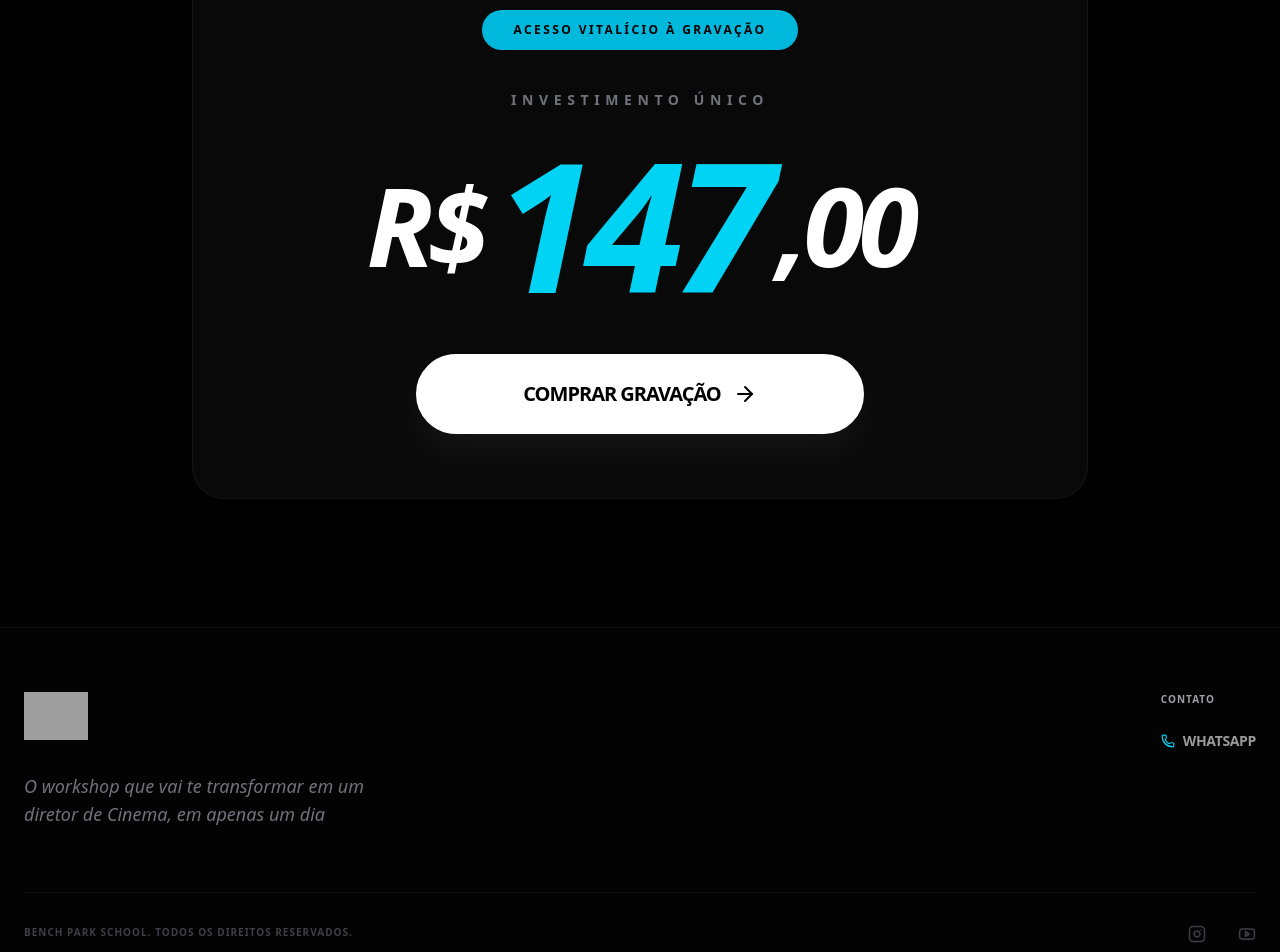
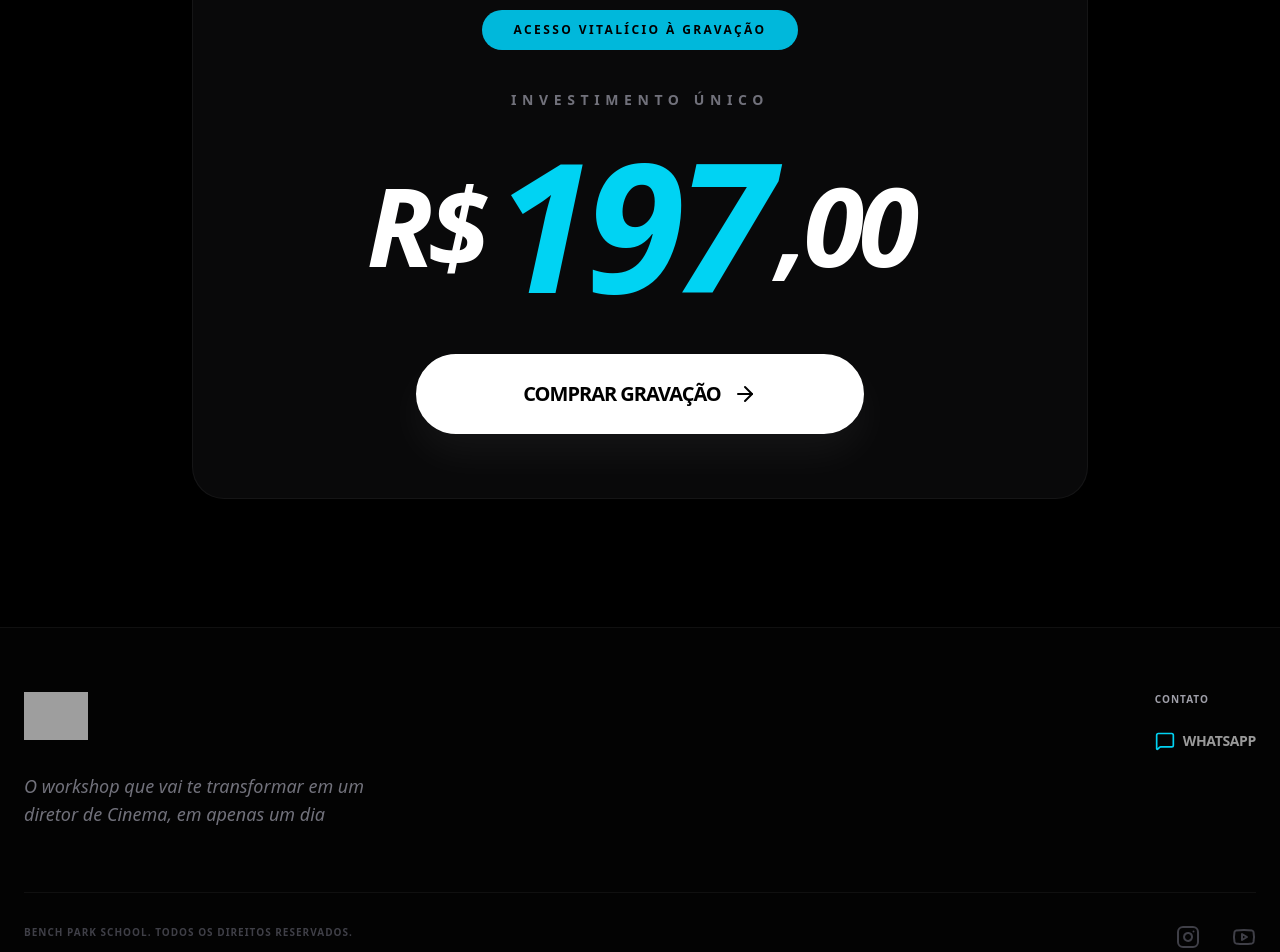
Before and after one commit to felipeferreira3d/site-workshop-3d-animacao-ai, a React (Vite) app: page / in a window 1280 px wide. Shown: the part 6280-7232 px from the top of the page. Built offline with nearby package versions, Linux system fonts and the light colour scheme; grey boxes are pictures that could not be loaded.

Commit message:
feat: Update checkout link and price
Appends `?checkoutMode=10` to the default checkout link to enable a specific checkout experience.
Increases the workshop price from R$147,00 to R$197,00.

```diff
--- a/src/App.tsx
+++ b/src/App.tsx
@@ -33,7 +33,7 @@ const AFFILIATE_LINKS: Record<string, string> = {
   // Adicione novos afiliados aqui: "nome": "link_do_checkout"
 };
 
-const DEFAULT_CHECKOUT_LINK = "https://pay.hotmart.com/P105490527D";
+const DEFAULT_CHECKOUT_LINK = "https://pay.hotmart.com/P105490527D?checkoutMode=10";
 
 // --- Components ---
 
@@ -598,7 +598,7 @@ function WorkshopPage() {
                  <p className="text-zinc-500 text-xs md:text-sm font-black uppercase tracking-[0.4em] mb-6">Investimento Único</p>
                  <div className="flex justify-center items-center gap-3">
                     <span className="text-[60px] md:text-[110px] font-black leading-none tracking-[-0.05em] text-white italic">R$</span>
-                    <span className="text-[100px] md:text-[180px] font-black leading-none tracking-[-0.05em] text-cyan-400 italic">147</span>
+                    <span className="text-[100px] md:text-[180px] font-black leading-none tracking-[-0.05em] text-cyan-400 italic">197</span>
                     <span className="text-[60px] md:text-[110px] font-black leading-none tracking-[-0.05em] text-white italic">,00</span>
                   </div>
                 </div>
@@ -643,7 +643,7 @@ function WorkshopPage() {
                         rel="noopener noreferrer"
                         className="hover:text-cyan-400 transition-colors flex items-center justify-center md:justify-start gap-2"
                       >
-                        <Phone size={14} className="text-cyan-400" />
+                        <MessageSquare size={20} className="text-cyan-400" />
                         <span>WhatsApp</span>
                       </a>
                     </li>
@@ -653,15 +653,15 @@ function WorkshopPage() {
            </div>
            <div className="pt-8 border-t border-white/5 text-[10px] font-black uppercase tracking-widest text-zinc-700 flex flex-col md:flex-row justify-between items-center md:items-start gap-6 text-center md:text-left">
              <p>Bench Park School. Todos os direitos reservados.</p>
-             <div className="flex gap-6 md:gap-8">
+             <div className="flex gap-6 md:gap-8 items-center">
                <a
-                 href="https://www.instagram.com/felipeferreira3d/"
+                 href="https://www.instagram.com/__theferreira/"
                  target="_blank"
                  rel="noopener noreferrer"
                  className="hover:text-zinc-300 transition-colors"
                  title="Instagram"
                >
-                 <Instagram size={18} />
+                 <Instagram size={24} />
                </a>
                <a
                  href="https://www.youtube.com/@FelipeBenchCanal"
@@ -670,7 +670,7 @@ function WorkshopPage() {
                  className="hover:text-zinc-300 transition-colors"
                  title="YouTube"
                >
-                 <Youtube size={18} />
+                 <Youtube size={24} />
                </a>
              </div>
            </div>
```
